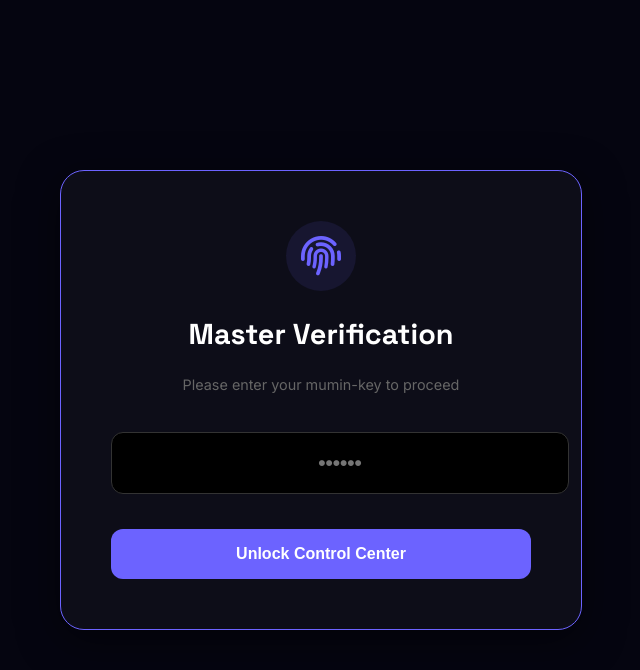
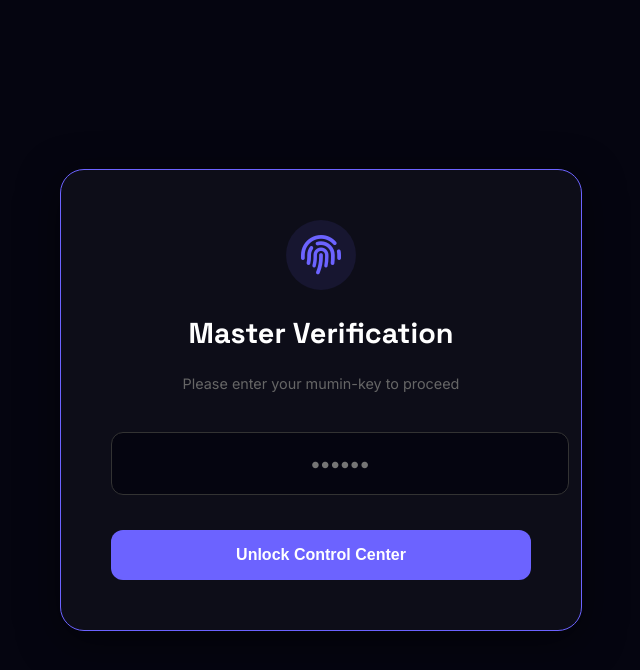
Before and after one commit to Bhat-illahi/webcraft-studio, a plain HTML site: page v4.html in a window 1280 px wide. Shown: the whole page, without its empty margins (319-959 px from the left). Drawn offline with nearby package versions, Linux system fonts and the light colour scheme.

Commit message:
V4 Master: Applied global Midnight Dark styles to all inputs (No more white boxes)

```diff
--- a/v4.html
+++ b/v4.html
@@ -21,10 +21,19 @@
   .editor-grid { display: grid; grid-template-columns: repeat(auto-fit, minmax(350px, 1fr)); gap: 25px; }
   .editor-card { background: var(--admin-surface); border: 1px solid var(--admin-border); border-radius: 20px; padding: 30px; transition: 0.3s; }
 
-  .form-group { margin-bottom: 20px; }
-  .form-group label { display: block; font-size: 0.7rem; color: #888; margin-bottom: 8px; text-transform: uppercase; letter-spacing: 1px; font-weight: 700; }
-  .form-group input, .form-group textarea { width: 100%; background: #050510; border: 1px solid #333; color: #fff; padding: 14px; border-radius: 12px; font-size: 0.95rem; transition: 0.3s; }
-  .form-group input:focus { border-color: var(--admin-primary); outline: none; box-shadow: 0 0 10px rgba(108,99,255,0.2); }
+  .form-group input, .form-group textarea, input[type="text"], input[type="password"], textarea {
+    width: 100%;
+    background: #050510 !important;
+    border: 1px solid #333 !important;
+    color: #fff !important;
+    padding: 12px;
+    border-radius: 10px;
+    font-size: 0.95rem;
+    transition: 0.3s;
+    font-family: inherit;
+  }
+
+  input:focus, textarea:focus { border-color: var(--admin-primary) !important; outline: none; box-shadow: 0 0 15px rgba(108,99,255,0.2); }
 
   .tab-btn { background: rgba(255,255,255,0.03); border: 1px solid var(--admin-border); color: #888; padding: 12px 25px; border-radius: 12px; cursor: pointer; font-weight: 700; transition: 0.3s; font-size: 0.9rem; }
   .tab-btn.active { background: var(--admin-primary); color: #fff; border-color: var(--admin-primary); box-shadow: 0 5px 15px rgba(108,99,255,0.3); }
```
